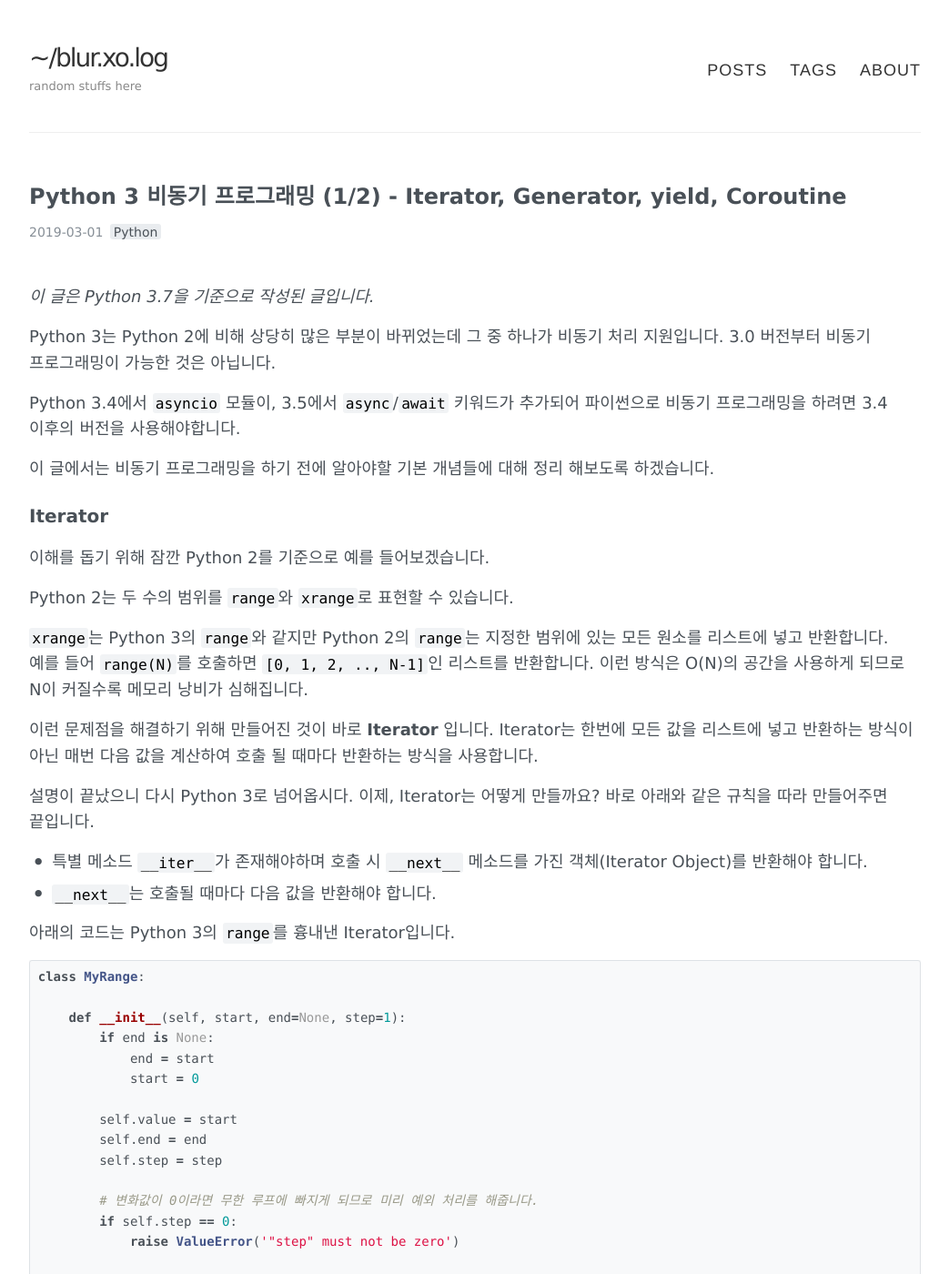
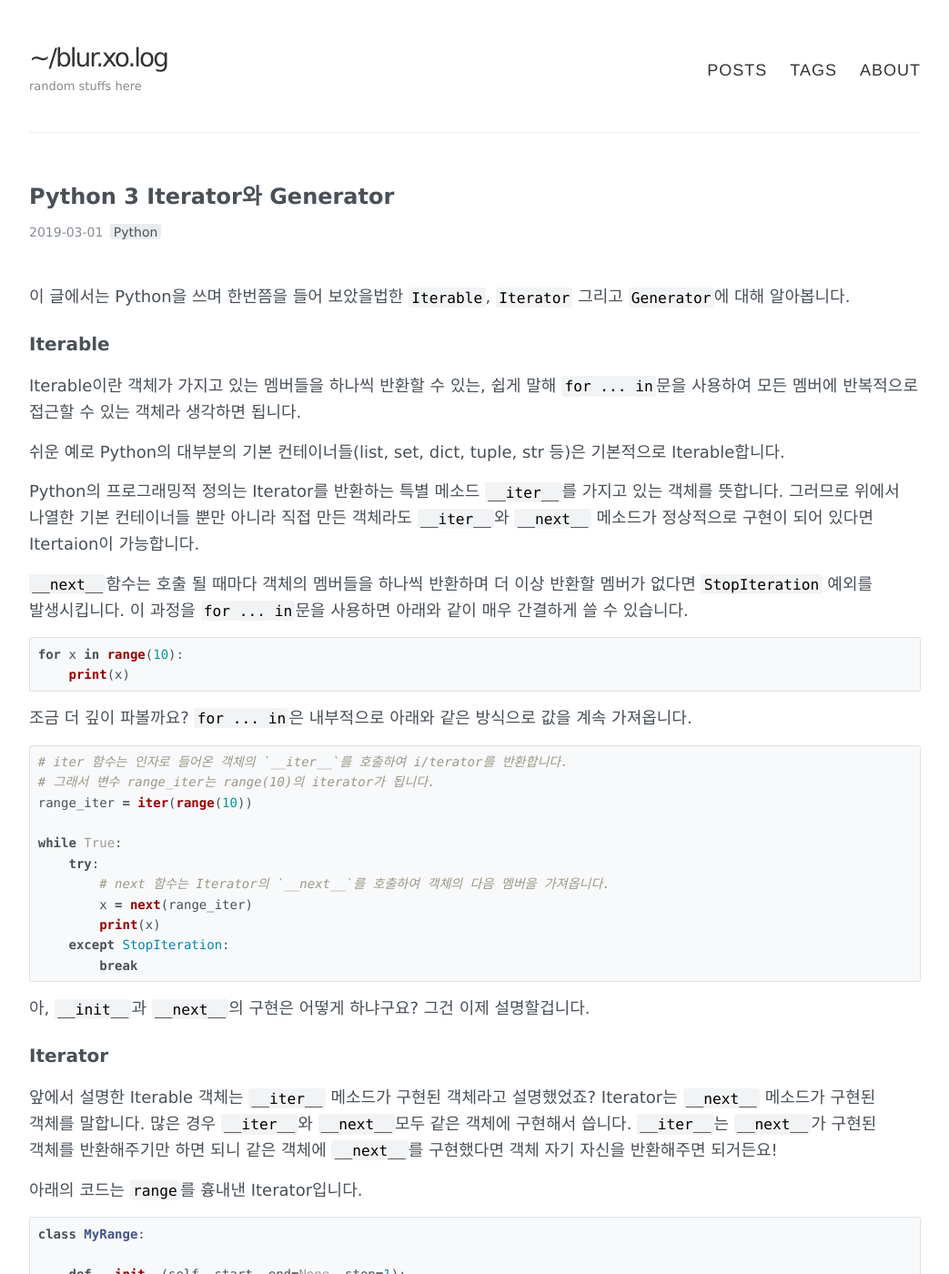
Before and after one commit to blurfx/xo.dev, a Jekyll site: the page built from _posts/2019-03-01-python-3-iterator-and-generator.md, in a window 1280 px wide and 1400 px high. Shown: the whole window at 91% size, without its empty margins (118-1161 px from the left). Built offline with Jekyll 4.4.1, drawn with Linux system fonts in a browser that asks for light colours; comment, search, counter and statistics services are not loaded; some of the changed text lies outside the part shown.

Commit message:
:memo: writing new article about iterator and generator. delete existing post.

````diff
--- a/_posts/2019-03-01-async-programming-in-python.md
+++ b/_posts/2019-03-01-python-3-iterator-and-generator.md
@@ -1,34 +1,50 @@
 ---
-title: Python 3 비동기 프로그래밍 (1/2) - Iterator, Generator, yield, Coroutine
+title: Python 3 Iterator와 Generator
 tags: [Python]
 layout: post
 comments: true
 ---
 
-*이 글은 Python 3.7을 기준으로 작성된 글입니다.*
+이 글에서는 Python을 쓰며 한번쯤을 들어 보았을법한 `Iterable`, `Iterator` 그리고 `Generator`에 대해 알아봅니다.
 
-Python 3는 Python 2에 비해 상당히 많은 부분이 바뀌었는데 그 중 하나가 비동기 처리 지원입니다. 3.0 버전부터 비동기 프로그래밍이 가능한 것은 아닙니다.
+## Iterable
 
-Python 3.4에서 `asyncio` 모듈이, 3.5에서 `async`/`await` 키워드가 추가되어 파이썬으로 비동기 프로그래밍을 하려면 3.4 이후의 버전을 사용해야합니다.
+Iterable이란 객체가 가지고 있는 멤버들을 하나씩 반환할 수 있는, 쉽게 말해 `for ... in`문을 사용하여 모든 멤버에 반복적으로 접근할 수 있는 객체라 생각하면 됩니다.
 
-이 글에서는 비동기 프로그래밍을 하기 전에 알아야할 기본 개념들에 대해 정리 해보도록 하겠습니다.
+쉬운 예로 Python의 대부분의 기본 컨테이너들(list, set, dict, tuple, str 등)은 기본적으로 Iterable합니다.
+
+Python의 프로그래밍적 정의는 Iterator를 반환하는 특별 메소드 `__iter__`를 가지고 있는 객체를 뜻합니다. 그러므로 위에서 나열한 기본 컨테이너들 뿐만 아니라 직접 만든 객체라도 `__iter__`와 `__next__` 메소드가 정상적으로 구현이 되어 있다면 Itertaion이 가능합니다.
+
+`__next__`함수는 호출 될 때마다 객체의 멤버들을 하나씩 반환하며 더 이상 반환할 멤버가 없다면 `StopIteration` 예외를 발생시킵니다. 이 과정을 `for ... in`문을 사용하면 아래와 같이 매우 간결하게 쓸 수 있습니다.
+
+```python
+for x in range(10):
+    print(x)
+```
+
+조금 더 깊이 파볼까요? `for ... in`은 내부적으로 아래와 같은 방식으로 값을 계속 가져옵니다.
+```python
+# iter 함수는 인자로 들어온 객체의 `__iter__`를 호출하여 i/terator를 반환합니다.
+# 그래서 변수 range_iter는 range(10)의 iterator가 됩니다.
+range_iter = iter(range(10))
+
+while True:
+    try:
+        # next 함수는 Iterator의 `__next__`를 호출하여 객체의 다음 멤버을 가져옵니다.
+        x = next(range_iter)
+        print(x)
+    except StopIteration:
+        break
+```
+
+아, `__init__`과 `__next__`의 구현은 어떻게 하냐구요? 그건 이제 설명할겁니다.
 
 ## Iterator
 
-이해를 돕기 위해 잠깐 Python 2를 기준으로 예를 들어보겠습니다.
+앞에서 설명한 Iterable 객체는 `__iter__` 메소드가 구현된 객체라고 설명했었죠? Iterator는 `__next__` 메소드가 구현된 객체를 말합니다.
+많은 경우 `__iter__`와 `__next__`모두 같은 객체에 구현해서 씁니다. `__iter__`는 `__next__`가 구현된 객체를 반환해주기만 하면 되니 같은 객체에 `__next__`를 구현했다면 객체 자기 자신을 반환해주면 되거든요!
 
-Python 2는 두 수의 범위를 `range`와 `xrange`로 표현할 수 있습니다.
-
-`xrange`는 Python 3의 `range`와 같지만 Python 2의 `range`는 지정한 범위에 있는 모든 원소를 리스트에 넣고 반환합니다. 예를 들어 `range(N)`를 호출하면 `[0, 1, 2, .., N-1]`인 리스트를 반환합니다. 이런 방식은 O(N)의 공간을 사용하게 되므로 N이 커질수록 메모리 낭비가 심해집니다.
-
-이런 문제점을 해결하기 위해 만들어진 것이 바로 **Iterator** 입니다. Iterator는 한번에 모든 값을 리스트에 넣고 반환하는 방식이 아닌 매번 다음 값을 계산하여 호출 될 때마다 반환하는 방식을 사용합니다.
-
-설명이 끝났으니 다시 Python 3로 넘어옵시다. 이제, Iterator는 어떻게 만들까요? 바로 아래와 같은 규칙을 따라 만들어주면 끝입니다.
-
-- 특별 메소드 `__iter__`가 존재해야하며 호출 시 `__next__` 메소드를 가진 객체(Iterator Object)를 반환해야 합니다.
-- `__next__`는 호출될 때마다 다음 값을 반환해야 합니다.
-
-아래의 코드는 Python 3의 `range`를 흉내낸 Iterator입니다.
+아래의 코드는 `range`를 흉내낸 Iterator입니다.
 
 ```python
 class MyRange:
@@ -77,6 +93,9 @@
     print(x)
 # output: 0 1 2 3 4 5 6 7 8 9
 ```
+
+간단하죠?
+
 
 ## Generator와 yield
 
@@ -142,26 +161,3 @@
     print(x)
 # output: 10 9 8 7 6 5 4 3 2
 ```
-
-## Coroutine
-
-앞의 Generator를 구현하면서 `yield`를 사용하여 값을 가져오고 함수를 일시적으로 멈출 수 있다는 것을 알았습니다. 그런데 Generator에서 값을 지속적으로 넣어주고 싶다면 어떻게 해야할까요? 전역 변수를 사용할수도 있겠지만 좋은 방법은 아닙니다. 이럴때 `Coroutine`을 사용하여 문제를 해결 할 수 있습니다.
-
-`Coroutine`은 `Generator-based Coroutine`과 `Native Coroutine`이 있는데 이 글에서는 Generator-based Coroutine만 알아봅시다.
-
-### Generator-based Coroutine
-
-Generator-based Coroutine은 Generator 객체의 `send()`메서드를 호출하여 만들 수 있습니다. 위에서 만들었던 hello_word Generator를 Couroutine으로 바꾸면 아래와 같아집니다.
-
-```python
-def hello_world():
-
-    name = yield 'Hello'
-    yield name + '!'
-
-
-generator = hello_world()
-print(next(generator))
-print(generator.send('Coroutine'))
-# output: Hello Coroutine!
-```
````
